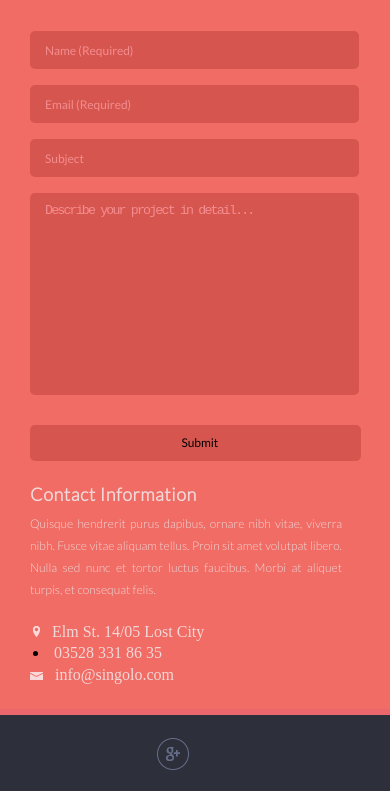
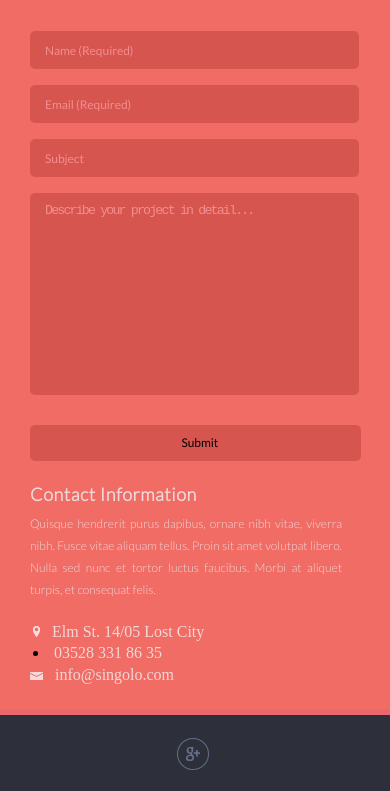
Before and after one commit to ifoba/singolo, a plain HTML site: page index.html in a window 390 px wide. Shown: the part 4572-5363 px from the top of the page. Drawn offline with Linux system fonts and the light colour scheme; files whose address does not match are found by name.

Commit message:
fix: footer icon

```diff
--- a/style.css
+++ b/style.css
@@ -1148,6 +1148,9 @@ footer p {
     footer {
         justify-content: center;
     }
+    .fot_img {
+        margin-right: 0;
+    }
 }
 
 @media (max-width: 374px) {
```
